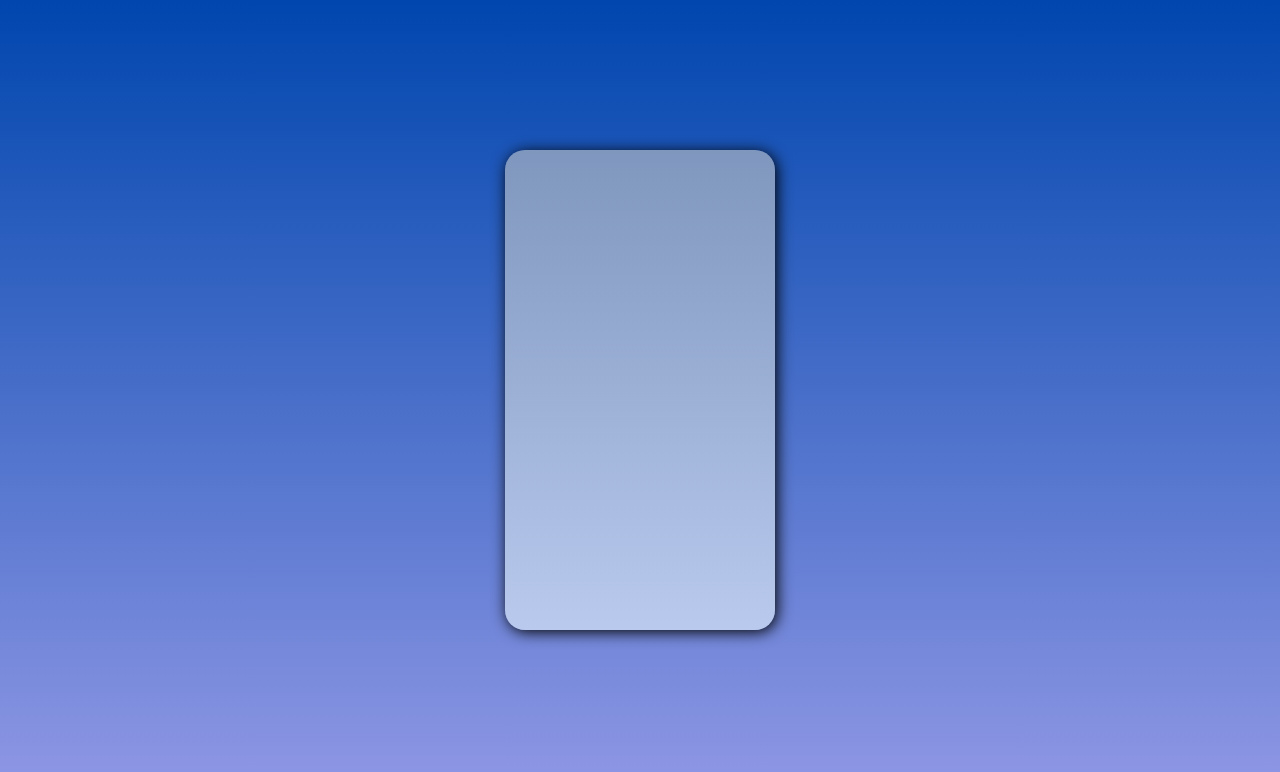
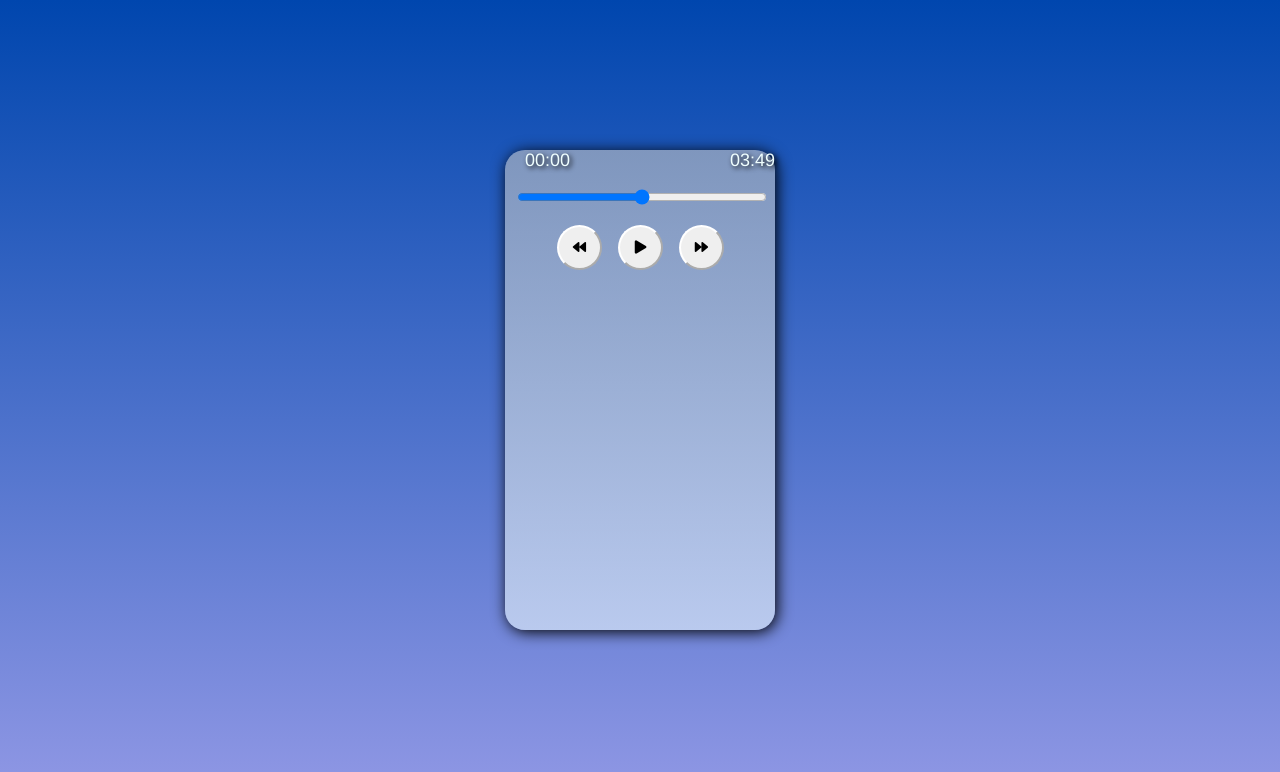
Before and after one commit to morezanorozi04/computer-homework, a plain HTML site: page index.html in a window 1280 px wide. Drawn offline with Linux system fonts and the light colour scheme.

Commit message:
adding buttons

```diff
--- a/index.html
+++ b/index.html
@@ -12,6 +12,13 @@
   </head>
   <body>
     <div>
+        <pre>    00:00                                03:49</pre>
+        <input type="range" />
+        <ul class="Buttoms">
+            <li><button class="back fas fa-backward"></button></li>
+            <li><button class="play fas fa-play"></button></li>
+            <li><button class="for fas fa-forward"></button></li>
+        </ul>
 
     </div>
   </body>
--- a/style.css
+++ b/style.css
@@ -23,3 +23,31 @@ div:hover {
       rgba(220, 234, 248, 0.792)
     );
 }
+pre {
+    font-family: "Franklin Gothic Medium", "Arial Narrow", Arial, sans-serif;
+    font-size: large;
+    color: azure;
+    text-shadow: 2px 2px 5px black;
+}
+
+input {
+    margin-top: auto;
+    margin-left: 12px;
+    width: 250px;
+}
+ul {
+    display: block;
+}
+li {
+    display: inline-block;
+    margin-left: 12px;
+}
+button {
+    border-color: #ffffff;
+    width: 45px;
+    height: 45px;
+    border-radius: 50%;
+}
+button:hover {
+    border-color: #bebebe;
+}
```
